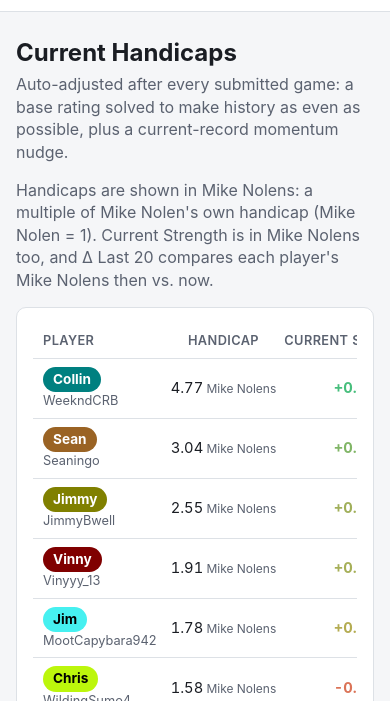
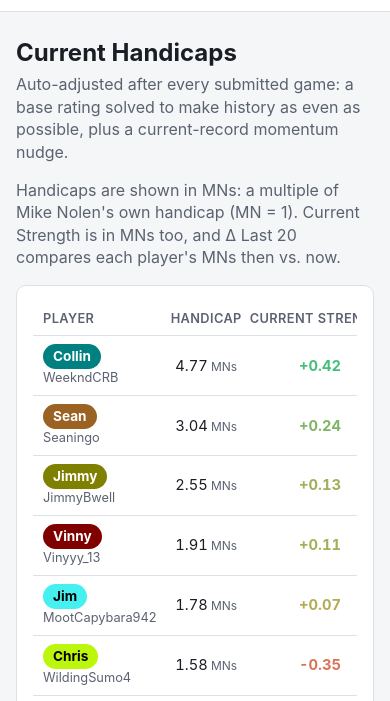
Before and after one commit to robbyho-aoe2/fortnite, a website: page public/handicaps.html in a window 390 px wide. Shown: the part 123-824 px from the top of the page. Drawn offline with Linux system fonts and the light colour scheme.

Commit message:
Label the handicap unit "MN"/"MNs" instead of "Mike Nolen"/"Mike Nolens"
A player now reads e.g. "1.42 MNs" and Mike Nolen himself reads "MN". The
short label is its own constant (HC_UNIT_LABEL) next to HC_UNIT_KEY; the
explanatory note still spells out that MN is Mike Nolen. On phones the
unit label no longer adds any table width (409px, same as before units).

app.js cache version v=6.

Co-Authored-By: Claude Sonnet 5.5 <noreply@anthropic.com>

```diff
--- a/public/app.js
+++ b/public/app.js
@@ -107,13 +107,15 @@ function hcChangeOver(history, playerKey, stepsBack) {
 // ---- Showing handicaps as multiples of one player's handicap ----
 // Display only: handicaps are still stored and solved in raw units. The
 // "unit player" (HC_UNIT_KEY) is whoever the group picked - currently Mike
-// Nolen, so a player at 1.42 reads "1.42 Mike Nolens" and the unit player
-// reads just "Mike Nolen". To switch to someone else, change this one key.
+// Nolen, shortened to "MN" (HC_UNIT_LABEL), so a player at 1.42 reads
+// "1.42 MNs" and the unit player reads just "MN". To switch to someone
+// else, change these two.
 // If the unit player's published handicap is too close to zero (a previous
 // pick, Doug, dipped slightly negative - base is floored at 0.25 but the
 // strength factor can push the published value below that) a ratio is
 // meaningless or explodes, so callers get null and fall back to raw numbers.
 const HC_UNIT_KEY = "mn";
+const HC_UNIT_LABEL = "MN";
 const HC_UNIT_MIN = 0.1;
 function hcUnitFrom(hc) {
   return Number.isFinite(hc) && hc >= HC_UNIT_MIN ? hc : null;
@@ -121,10 +123,13 @@ function hcUnitFrom(hc) {
 function hcUnit(players) {
   return hcUnitFrom(players.find((p) => p.key === HC_UNIT_KEY)?.publishedHC);
 }
-// "Mike Nolen" / "Mike Nolens"
-function hcUnitName(players, plural = false) {
-  const name = displayName(players.find((p) => p.key === HC_UNIT_KEY));
-  return plural ? name + "s" : name;
+// Short unit label: "MN" / "MNs"
+function hcUnitLabel(plural = false) {
+  return plural ? HC_UNIT_LABEL + "s" : HC_UNIT_LABEL;
+}
+// The unit player's full display name, for explanations: "Mike Nolen"
+function hcUnitPlayerName(players) {
+  return displayName(players.find((p) => p.key === HC_UNIT_KEY));
 }
 
 // Change in a player's units between now and `stepsBack` recomputes ago, with
--- a/public/handicaps.html
+++ b/public/handicaps.html
@@ -64,7 +64,7 @@
   </div>
 </div>
 
-<script src="app.js?v=5"></script>
+<script src="app.js?v=6"></script>
 <script>
 (async function () {
   const { players, games, config } = await loadData();
@@ -79,16 +79,17 @@
     .sort((a, b) => (b.publishedHC || 0) - (a.publishedHC || 0));
 
   // Handicaps are displayed as multiples of one player's handicap (the unit
-  // player, HC_UNIT_KEY in app.js - currently Mike Nolen = 1). Display only -
-  // everything is still stored and solved in raw units. If the unit player's
-  // handicap is too close to zero for a ratio to mean anything, fall back to
-  // the raw numbers and say so.
+  // player, HC_UNIT_KEY in app.js - currently Mike Nolen, "MN" = 1). Display
+  // only - everything is still stored and solved in raw units. If the unit
+  // player's handicap is too close to zero for a ratio to mean anything, fall
+  // back to the raw numbers and say so.
   const unit = hcUnit(players);
-  const unitName = hcUnitName(players);
-  const unitNamePlural = hcUnitName(players, true);
+  const unitLabel = hcUnitLabel();
+  const unitLabelPlural = hcUnitLabel(true);
+  const unitPlayerName = hcUnitPlayerName(players);
   document.getElementById("units-note").textContent = unit != null
-    ? `Handicaps are shown in ${unitNamePlural}: a multiple of ${unitName}'s own handicap (${unitName} = 1). Current Strength is in ${unitNamePlural} too, and Δ Last 20 compares each player's ${unitNamePlural} then vs. now.`
-    : `${unitName}'s handicap is too close to zero right now to use as a unit, so raw handicaps are shown instead.`;
+    ? `Handicaps are shown in ${unitLabelPlural}: a multiple of ${unitPlayerName}'s own handicap (${unitLabel} = 1). Current Strength is in ${unitLabelPlural} too, and Δ Last 20 compares each player's ${unitLabelPlural} then vs. now.`
+    : `${unitPlayerName}'s handicap is too close to zero right now to use as a unit, so raw handicaps are shown instead.`;
   // Color scales below are defined in raw handicap points; in units the same
   // distance is 1/unit as many steps.
   const scaleFactor = unit != null ? 1 / unit : 1;
@@ -107,8 +108,8 @@
     if (last20Color) { last20Cell.style.color = last20Color; last20Cell.style.fontWeight = "700"; }
 
     const hcContent = unit == null ? fmtNum(p.publishedHC)
-      : p.key === HC_UNIT_KEY ? unitName
-      : [fmtNum(p.publishedHC / unit), el("span", { class: "unit" }, ` ${unitNamePlural}`)];
+      : p.key === HC_UNIT_KEY ? unitLabel
+      : [fmtNum(p.publishedHC / unit), el("span", { class: "unit" }, ` ${unitLabelPlural}`)];
 
     tbody.appendChild(el("tr", {}, [
       el("td", {}, [
--- a/public/style.css
+++ b/public/style.css
@@ -234,5 +234,5 @@ button.primary:hover:not(:disabled) { filter: brightness(1.08); }
 }
 .install-footer button.primary { align-self: auto; padding: 10px 18px; font-size: 0.95rem; }
 
-/* Small dim unit label after a number, e.g. the "Mike Nolens" in "1.42 Mike Nolens" */
+/* Small dim unit label after a number, e.g. the "MNs" in "1.42 MNs" */
 .unit { color: var(--text-dim); font-size: 0.75rem; font-weight: 400; }
```
Also changed, not shown: public/history.html (+1 -1 lines), public/index.html (+1 -1 lines), public/moose.html (+1 -1 lines), public/statistics.html (+1 -1 lines), README.md.
